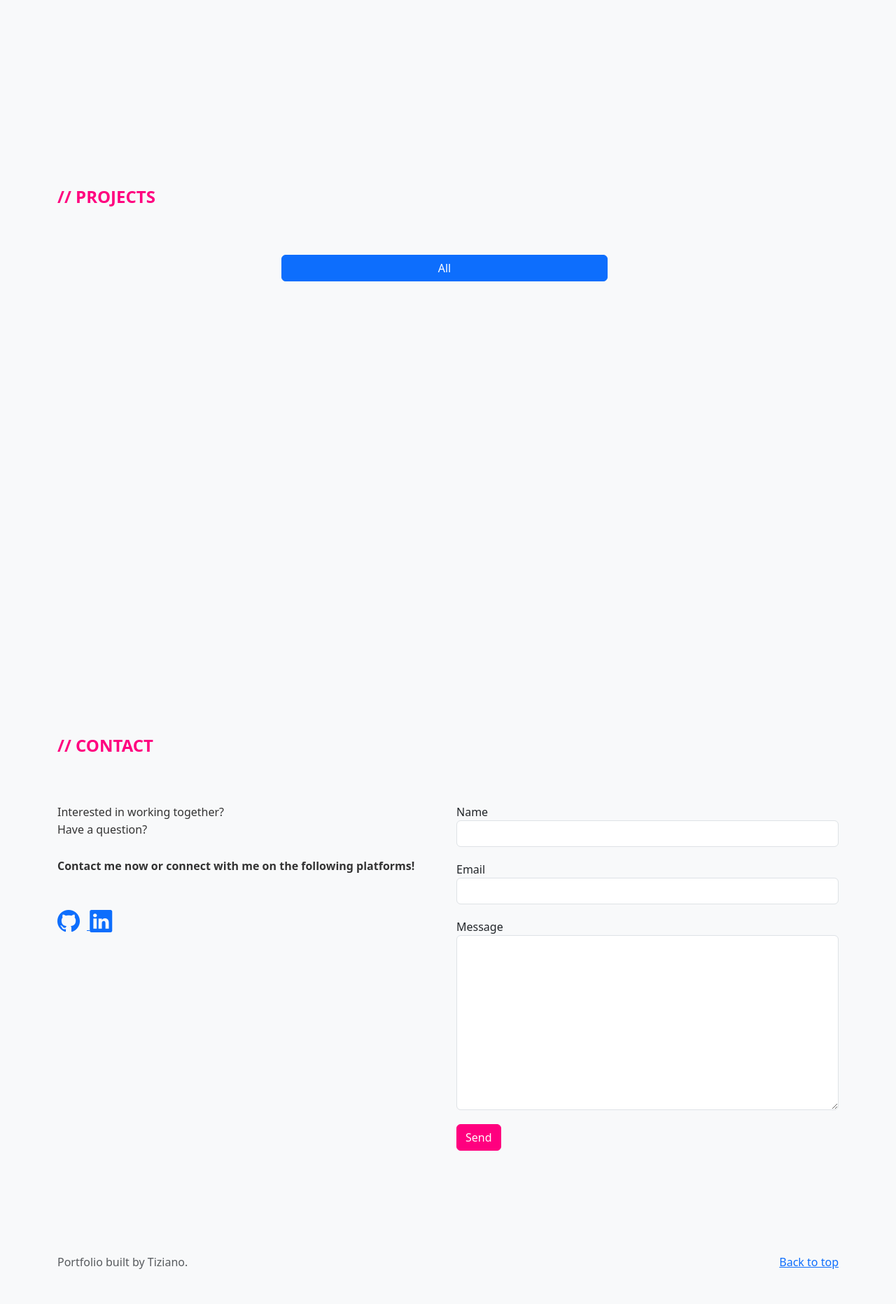
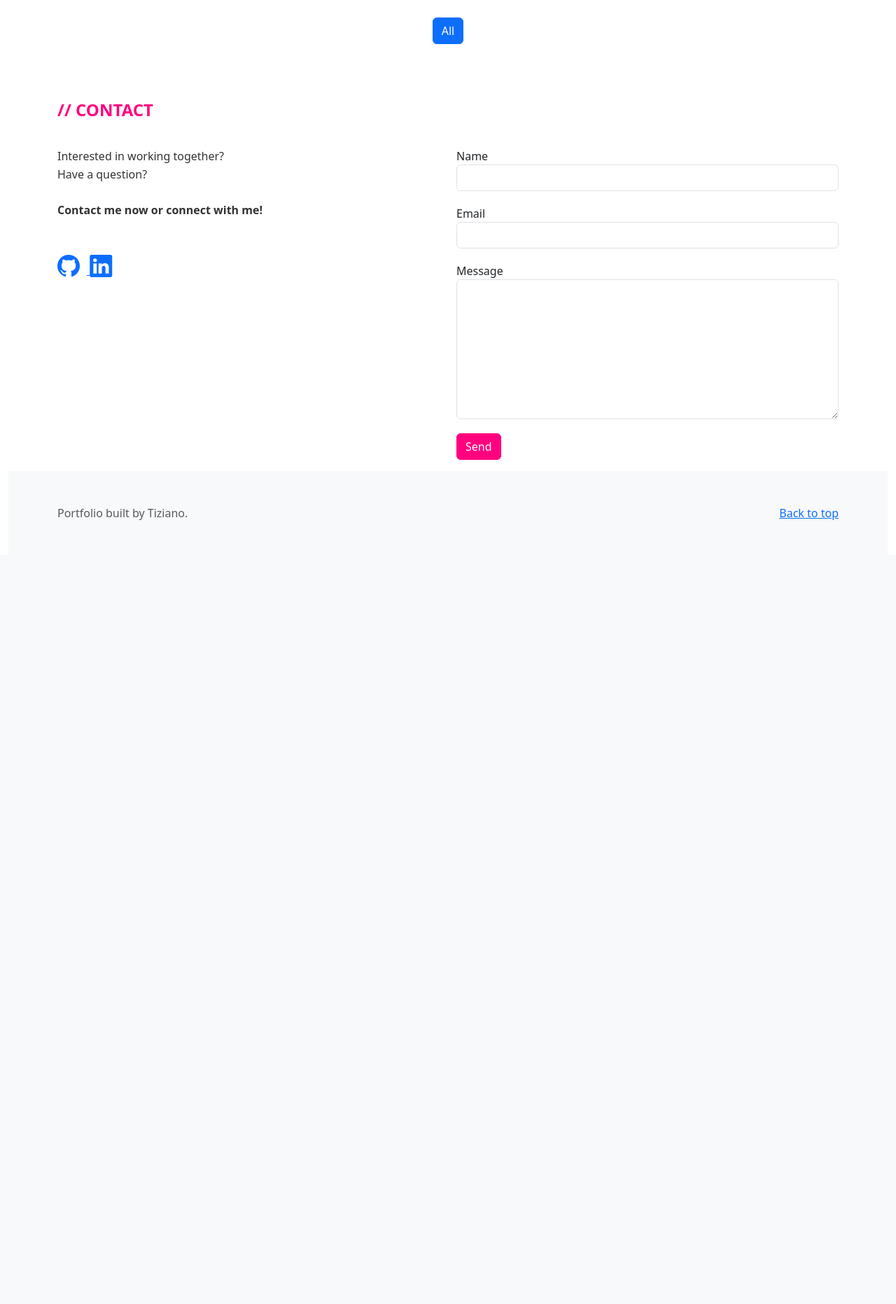
Before and after one commit to tiziaco/portfolio-website, a Django app: page / in a window 1280 px wide. Shown: the part 1457-3320 px from the top of the page at 70% size. After the commit the page ends 2200 px from the top, so only its background shows below. Run offline with Django 5.2, Linux system fonts and the light colour scheme; the visitor is signed in with stand-in values (Sample User, id 1); data that the repository does not hold is empty; parts of the project's set-up code (start-up, migrations or seed data) failed here and were passed over.

Commit message:
format html

```diff
--- a/portfolio/main/static/css/base.css
+++ b/portfolio/main/static/css/base.css
@@ -3,9 +3,17 @@ html {
 	scroll-behavior: smooth;
 }
 
-h2 {
-	padding-top: 3rem;
-	padding-bottom: 3rem;
+.container.base {
+	background-color: #f8f9fa; /* Change this color to whatever you like */
+}
+
+.section-title {
+	font-size: 24px;
+	font-weight: bold;
+	color: #ff007f;
+	padding-top: 4rem;
+	padding-bottom: 2rem;
+	text-transform: uppercase;
 }
 
 /* Navbar section */
--- a/portfolio/main/static/css/home.css
+++ b/portfolio/main/static/css/home.css
@@ -1,14 +1,12 @@
 /* Hero section */
 .hero {
-	z-index: 100;
+	/* z-index: 100; */
 	height: 100vh;
 	background: linear-gradient(to bottom right, #3a7bd5, #3a6073, orange);
 	color: white;
-	display: flex;
-	align-items: center;
-	/* justify-content: left; */
-	text-align: center;
-	/* padding-left: 12rem; */
+	/* align-items: center;
+	justify-content: left;
+	text-align: center; */
 }
 
 .hero h1 {
@@ -18,7 +16,7 @@
 
 .hero p {
 	font-size: 2rem;
-	margin: 0;
+	/* margin: 0; */
 	/* text-align: left; */
 }
 
@@ -27,27 +25,6 @@
 	margin-bottom: 0.5rem;
 }
 
-/* About section */
-@media (max-width: 768px) {  /* Adjust the breakpoint as needed */
-    .col-md-8.px-6 {
-        margin-top: 3rem;  /* Optional, for additional top spacing */
-		padding: 2rem 1rem;
-    }
-}
-
-.about-section {
-	height: 100vh;
-	padding: 60px 0;
-	background-color: #f8f9fa;
-}
-
-.section-title {
-	font-size: 24px;
-	font-weight: bold;
-	color: #ff007f;
-	margin-bottom: 20px;
-	text-transform: uppercase;
-}
 
 .description {
 	font-size: 16px;
@@ -73,35 +50,11 @@
 }
 
 /* Projects section */
-.projects-section {
-	height: 100vh;
-	padding: 60px 0;
-	background-color: #f8f9fa;
-}
-
-.section-title {
-	font-size: 24px;
-	font-weight: bold;
-	color: #ff007f;
-	margin-bottom: 20px;
-	text-transform: uppercase;
-}
-
-.filter-buttons .btn {
-	margin-right: 10px;
-}
-
-.filter-buttons {
-	padding-bottom: 1rem;
-	padding-left: 20rem;
-	padding-right: 20rem;
-}
 
 .project-card {
 	display: flex;
     flex-direction: column;
     flex-grow: 1;
-	margin-bottom: 30px;
 	box-shadow: 0 4px 8px rgba(0, 0, 0, 0.1);
 	border-radius: 5px;
 	overflow: hidden;
@@ -131,7 +84,6 @@
 }
 
 .project-card .card-body {
-	padding: 20px;
 	display: flex;
     flex-direction: column;
     flex-grow: 1;
@@ -165,19 +117,6 @@
 
 
 /* Contact section */
-.contact-section {
-	height: 100vh;
-	padding: 60px 0;
-	background-color: #f8f9fa;
-}
-
-.section-title {
-	font-size: 24px;
-	font-weight: bold;
-	color: #ff007f;
-	margin-bottom: 20px;
-	text-transform: uppercase;
-}
 
 .contact-info {
 	font-size: 16px;
@@ -216,5 +155,5 @@
 }
 
 #message {
-    min-height: 250px; /* Adjust the value as needed (in pixels) */
+    min-height: 200px; /* Adjust the value as needed (in pixels) */
 }
--- a/portfolio/main/templates/components/about.html
+++ b/portfolio/main/templates/components/about.html
@@ -1,11 +1,12 @@
 <!-- templates/components/about.html -->
 <div class="container">
+	<div class="row row-cols-md-1 align-items-center">
 		<h2 class="section-title">// ABOUT</h2>
-	<div class="row align-items-center">
 		<div class="col-md-4 text-center">
 			<img src="https://i.pravatar.cc/400?img=66" alt="Profile Image" class="profile-image">
 		</div>
-		<div class="col-md-8 px-6 ">
+		<div class="col-md-8">
+			<div class="container px-5 ms-5 pt-5"> <!-- TODO: make padding adaptive -->
 				<p class="description">
 					{{ user_about }}
 				</p>
@@ -16,3 +17,4 @@
 			</div>
 		</div>
 	</div>
+</div>
--- a/portfolio/main/templates/components/contact.html
+++ b/portfolio/main/templates/components/contact.html
@@ -8,7 +8,7 @@
 				Interested in working together?<br>
 				Have a question?
 				<br><br>
-				<strong>Contact me now or connect with me on the following platforms!</strong>
+				<strong>Contact me now or connect with me!</strong>
 			</p>
 			<div class="social-links">
 				<a href="https://github.com/yourgithub" target="_blank">
--- a/portfolio/main/templates/components/hero.html
+++ b/portfolio/main/templates/components/hero.html
@@ -1,11 +1,13 @@
 <!-- templates/components/hero.html -->
 
-<div class="hero">
-	<div class="container">
-		<div>
-			<h1>Hi, I am Tiziano</h1>
-			<p class="title-line"> << SOFTWARE DEVELOPER >> </p>
-			<p class="title-line"> << ENGINEER >> </p>
+<div class="container-fluid hero d-flex align-items-center">
+	<div class="container  text-start  px-3">
+		<div class="row">
+			<div class="col mx-5 ">
+				<h1>Hi, I am Tiziano</h1>
+				<p class="title-line"> << SOFTWARE DEVELOPER >> </p>
+				<p class="title-line"> << ENGINEER >> </p>
+			</div>
 		</div>
 	</div>
 </div>
--- a/portfolio/main/templates/components/projects.html
+++ b/portfolio/main/templates/components/projects.html
@@ -1,9 +1,12 @@
 <!-- templates/components/projects.html -->
 <div class="container">
-	<div class="row d-flex align-items-center justify-content-between py-3">
+	<div class="row d-flex align-items-center justify-content-between">
 		<div class="col">
+
 			<h2 class="section-title">// PROJECTS</h2>
-			<div class="btn-group filter-buttons d-flex justify-content-center" role="group">
+
+			<div class="container d-flex align-items-center justify-content-center py-3">
+				<div class="btn-group filter-buttons" role="group">
 					<!-- Loop through tags and render each tag button -->
 					<button type="button" class="btn btn-primary tag" data-tag="all">All</button>
 					{% for tag in tags %}
@@ -14,7 +17,8 @@
 				</div>
 			</div>
 		</div>
-	<div class="row row-cols-1 row-cols-md-3 mb-3 text-center">
+	</div>
+	<div class="row row-cols-1 row-cols-md-3 px-5 text-center">
 
 		<!-- Loop through projects and render each project card -->
 		{% for project in projects %}
--- a/portfolio/main/templates/home.html
+++ b/portfolio/main/templates/home.html
@@ -12,6 +12,7 @@ Portfolio
 
 {% block content%}
 
+<div class="container-fluid base">
 	<section id="hero">
 		{% include 'components/hero.html' %}
 	</section>
@@ -31,7 +32,7 @@ Portfolio
 	<section id="footer" class="footer-section">
 		{% include 'components/footer.html' %}
 	</section>
-
+</div>
 {% endblock content %}
 
 {% block extra_js %}
--- a/portfolio/main/templates/project.html
+++ b/portfolio/main/templates/project.html
@@ -7,6 +7,7 @@ Project detail
 
 {% block extrahead %}
 	<link rel="stylesheet" href="{% static 'css/project.css' %}">
+	<script type="module" src="https://md-block.verou.me/md-block.js"></script>
 {% endblock extrahead %}
 
 {% block content%}
@@ -15,6 +16,10 @@ Project detail
 		{% include 'components/project_detail.html' %}
 	</section>
 
+	<section id="footer" class="footer-section">
+		{% include 'components/footer.html' %}
+	</section>
+
 {% endblock content %}
 
 {% block extra_js %}
```
Also changed, not shown: portfolio/main/static/css/project.css (+7 -0 lines), portfolio/main/templates/components/project_detail.html (+27 -18 lines). Lines whose indentation alone changed are shown as unchanged.
